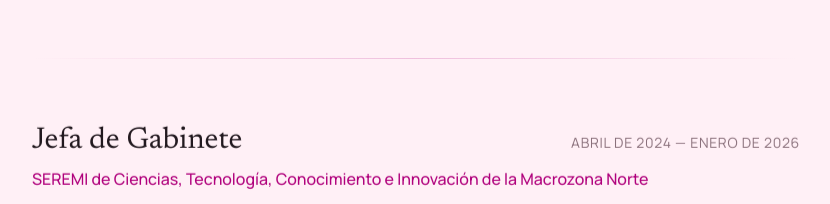
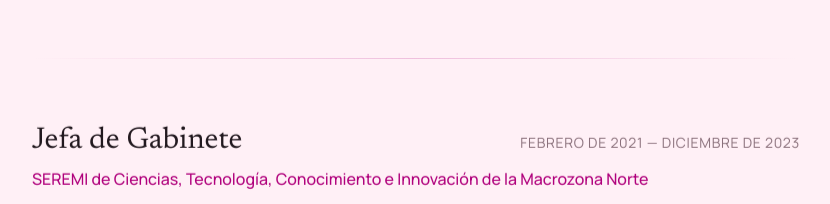
Before and after one commit to ffelipecuevasc/franjacob, a plain HTML site: page index.html in a window 1280 px wide. Shown: the part 3120-3324 px from the top of the page, without its empty margins (224-1054 px from the left). Drawn offline with nearby package versions, Linux system fonts and the light colour scheme.

```diff
--- a/index.html
+++ b/index.html
@@ -529,7 +529,7 @@
                     <div class="flex flex-col md:flex-row md:items-baseline justify-between mb-2">
                         <h3 class="font-headline text-3xl text-on-surface dark:text-dark-on-surface group-hover:text-primary dark:group-hover:text-dark-primary transition-colors duration-300">
                             Jefa de Gabinete</h3>
-                        <span class="font-label text-sm text-outline dark:text-dark-outline tracking-wider mt-2 md:mt-0 transition-colors duration-300">ABRIL DE 2024 — ENERO DE 2026</span>
+                        <span class="font-label text-sm text-outline dark:text-dark-outline tracking-wider mt-2 md:mt-0 transition-colors duration-300">FEBRERO DE 2021 — DICIEMBRE DE 2023</span>
                     </div>
                     <p class="font-body text-primary dark:text-dark-primary font-medium mb-4 transition-colors duration-300">
                         SEREMI de Ciencias, Tecnología, Conocimiento e Innovación de la Macrozona Norte</p>
```
